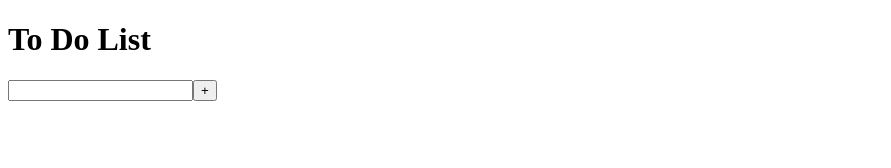
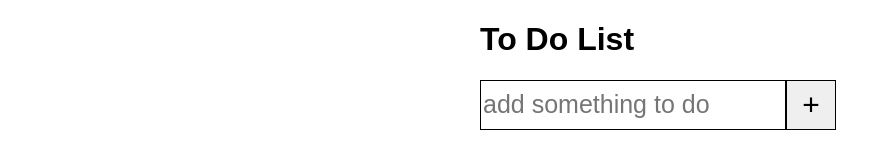
Before and after one commit to drew-anello/to-do-list, a plain HTML site: page index.html in a window 1280 px wide. Shown: the whole page, without its empty margins (0-891 px from the left). Drawn offline with Linux system fonts and the light colour scheme.

Commit message:
adds styling

```diff
--- a/index.html
+++ b/index.html
@@ -13,7 +13,7 @@
 <body>
     <h1>To Do List</h1>
      <div class="container">
-        <input id="inputField" type="text"><button id="addToDo">+</button>
+        <input id="inputField" type="text" placeholder="add something to do"><button id="addToDo">+</button>
         <div class="toDos" id="toDoContainer">
 
         </div>
--- a/style/style.css
+++ b/style/style.css
@@ -0,0 +1,32 @@
+html, body {
+    width: 50%;
+    margin: 0 auto;
+ font-family: Arial, Helvetica, sans-serif ;
+}
+.container{
+    width: 360px;
+}
+#inputField{
+    width: 300px;
+    height: 46px;
+    border: 1px solid black;
+    outline: none;
+    font-size: 25px;
+    vertical-align: middle;
+}
+#addToDo{
+    height: 50px;
+    width: 50px;
+    border: 1px solid black;
+    vertical-align: middle;
+    font-size: 30px;
+}
+.toDo {
+    margin-top: 25px;
+}
+.paragraphStyling {
+    margin: 0;
+    cursor: pointer;
+    font-size: 20px;
+
+}
```
